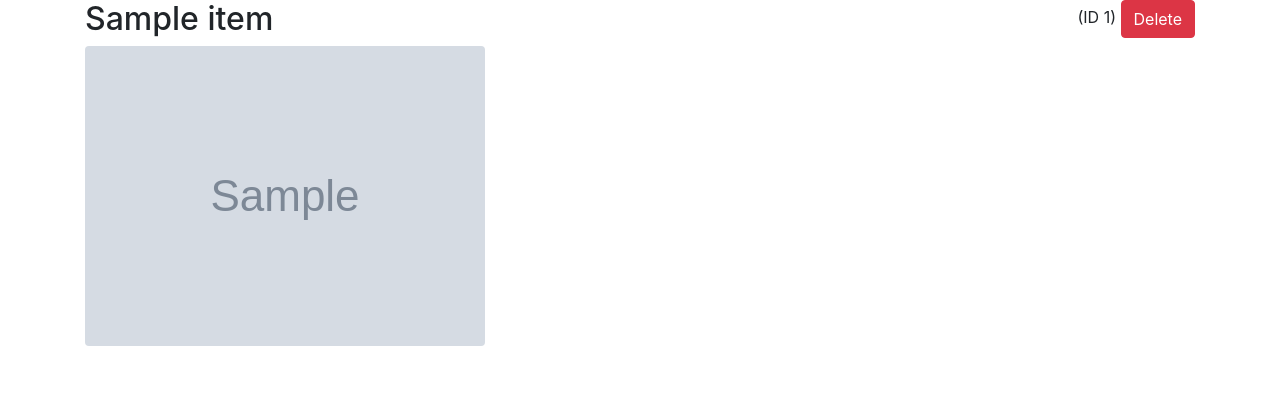
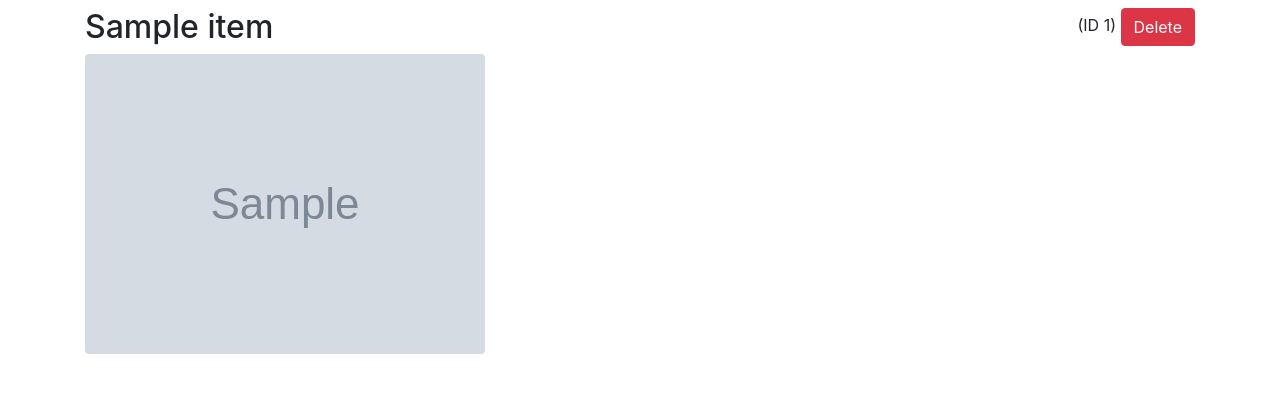
Before and after one commit to RiscadoA/deipet, a Django app: page /pets/1/ in a window 1280 px wide. Shown: the top 393 px of the page. Run offline with Django 3.2, Linux system fonts and the light colour scheme; tables that the repository leaves empty hold one stand-in row (values such as "Sample post"); grey boxes marked "Sample" are stand-in pictures; a database or web service that is not in the repository returns one stand-in record (values such as "Sample title"); data that the repository does not hold is empty; some libraries are stand-ins or nearby versions.

Commit message:
Added top margin to pet container

```diff
--- a/templates/pet.html
+++ b/templates/pet.html
@@ -14,7 +14,7 @@
 </head>
 
 <body>
-    <div class="container">
+    <div class="container mt-2">
         <div class="float-right">
             (ID {{ pet.id }})
             <button type="button" class="btn btn-danger">Delete</button>
```
